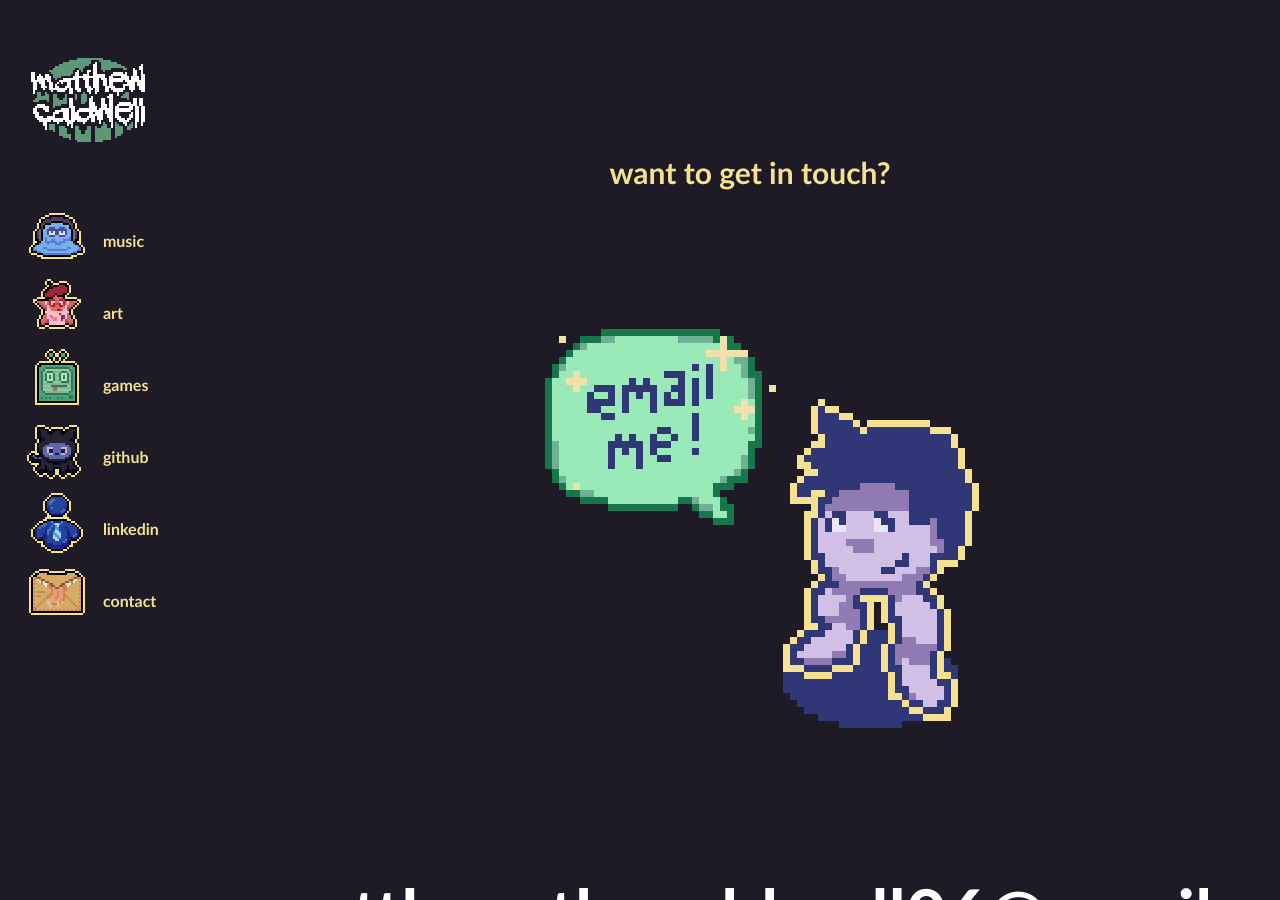
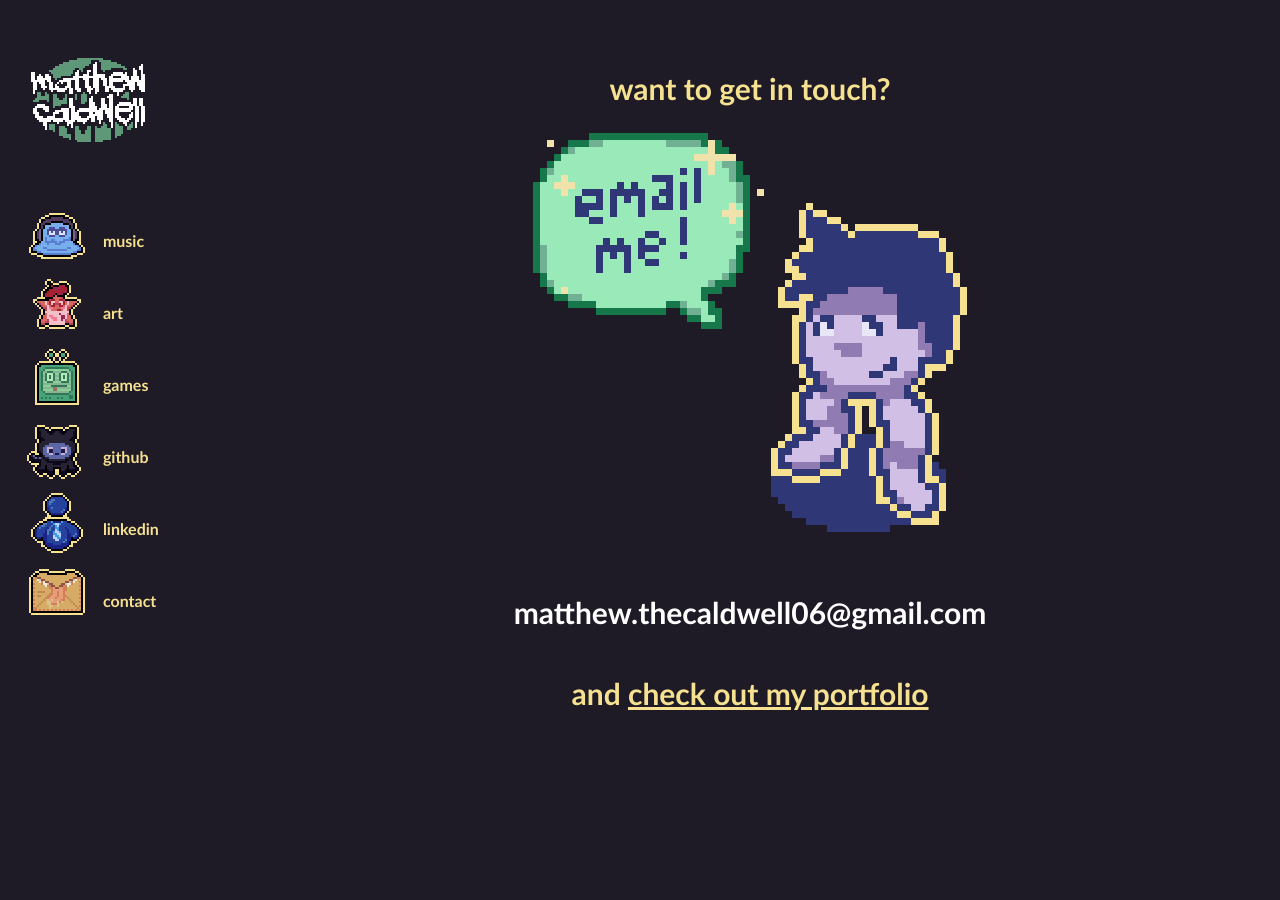
Before and after one commit to matthew-ac06/matthew-ac06.github.io, a Jekyll site: the page built from contact.html, in a window 1280 px wide. Built offline with Jekyll 4.4.1, drawn with Linux system fonts in a browser that asks for light colours.

Commit message:
add resume, changed some formatting

```diff
--- a/assets/css/styles.css
+++ b/assets/css/styles.css
@@ -39,10 +39,6 @@ body {
     padding: clamp(20px, 3vw, 40px);
 }
 
-.contact-page {
-    padding-top: clamp(50px, 8vw, 120px);
-}
-
 
 /* sidebar */
 
@@ -60,18 +56,6 @@ body {
 .pixelart {
     image-rendering: pixelated;
 }
-
-.right-image {
-    text-align: right;
-    padding-top: clamp(50px, 8vw, 120px);
-    padding-bottom: clamp(50px, 8vw, 120px);
-    padding-right: clamp(50px, 20vw, 600px);
-}
-
-    .right-image img {
-        width: clamp(200px, 35vw, 512px);
-        height: auto;
-    }
 
 
 /* logo */
@@ -146,6 +130,48 @@ body {
     }
 
 
+/* contact page */
+.contact-page {
+    padding-top: 20px;
+    text-align: center;
+}
+
+.contact-text {
+    color: var(--pee);
+    font-size: clamp(18px, 2.5vw, 30px);
+    margin: 12px 0;
+}
+
+    .contact-text.email {
+        color: white;
+    }
+
+    .contact-text a {
+        color: var(--pee);
+        text-decoration: underline;
+    }
+
+    .contact-text a:hover {
+        color: white;
+    }
+
+.email-gif {
+    display: flex;
+    justify-content: center;
+    margin: 20px 0;
+}
+
+    .email-gif img {
+        display: block;
+        width: clamp(250px, 35vw, 450px);
+        max-width: 100%;
+        height: auto;
+    }
+
+.contact-text:last-child {
+    margin-top: 45px;
+}
+
 /* grid */
 
 .portfolio-grid {
@@ -176,6 +202,7 @@ body {
     .portfolio-item iframe {
         display: block;
         width: 100%;
+        height: auto;
         aspect-ratio: 16 / 9;
         border: 0;
     }
--- a/contact.html
+++ b/contact.html
@@ -1,15 +1,19 @@
 ---
 layout: default
 ---
+
 <div class="contact-page">
-    <p class="main-subtitle"> want to get in touch? </p>
 
+    <p class="contact-text">want to get in touch?</p>
 
-    <div class="right-image">
+    <div class="email-gif">
         <a href="mailto:matthew.thecaldwell06@gmail.com">
             <img class="pixelart" src="{{ '/assets/icons/email me.gif' | relative_url }}" alt="email me!">
         </a>
     </div>
 
-    <p class="main-title">matthew.thecaldwell06@gmail.com</p>
+    <p class="contact-text email">matthew.thecaldwell06@gmail.com</p>
+
+    <p class="contact-text">and <a href="{{ '/assets/matthew-caldwell-resume.pdf' | relative_url }}" target="_blank">check out my portfolio</a></p>
+
 </div>
--- a/music.html
+++ b/music.html
@@ -19,7 +19,7 @@ layout: default
     <div class="portfolio-item">
         <audio controls src="{{ '/assets/music/Aw Sap! - Roaming.wav' | relative_url }}"></audio>
         <div class="portfolio-item-title">Aw Sap! - Main Theme</div>
-        <div class="portfolio-item-description">This was a short track I produced in 48hrs for my group's submission to the IGDA DC's District Jam #7. Our game was about a squirrel traversing a giant tree, so I looked to the "Big Tree"-type Mariokart tracks like Wild Woods and Acorn Heights for inspiration. Additonally, this was my first time challenging myself to use an odd time signature of 5/4.'</div>
+        <div class="portfolio-item-description">This was a short track I produced in 48hrs for my group's submission to the IGDA DC's District Jam #7. Our game was about a squirrel traversing a giant tree, so I looked to the "Big Tree"-type Mariokart tracks like Wild Woods and Acorn Heights for inspiration. Additonally, this was my first time challenging myself to use an odd time signature of 5/4.</div>
     </div>
 
     <div class="portfolio-item">
@@ -37,7 +37,7 @@ layout: default
     <div class="portfolio-item">
         <audio controls src="{{ '/assets/music/Deadshot - Desert Battle Theme.mp3' | relative_url }}"></audio>
         <div class="portfolio-item-title">Deadshot - Desert Battle Theme</div>
-        <div class="portfolio-item-description">This was a collaborative project created by myself and a friend for the game developed by GMU GADIG in Fall 2025. This serves as a battle theme for the desert area of the game, and since the game is very inspired by classic spaghetti westerns, I listened to a lot of classics, like the obvious inspiration of The Good, the Bad, and the Ugly. However, I also took inspiration from games like Red Dead Redemption 2 and Undertale: Yellow.
+        <div class="portfolio-item-description">This was a collaborative project created by myself and a friend for the game developed by GMU GADIG in Fall 2025. This serves as a battle theme for the desert area of the game, and since the game is very inspired by classic spaghetti westerns, I listened to a lot of classics, like the obvious inspiration of The Good, the Bad, and the Ugly. However, I also took inspiration from games like Red Dead Redemption 2 and Undertale Yellow.
         </div>
     </div>
 
```
Also changed, not shown: games.html (+7 -7 lines), 1 other file.
